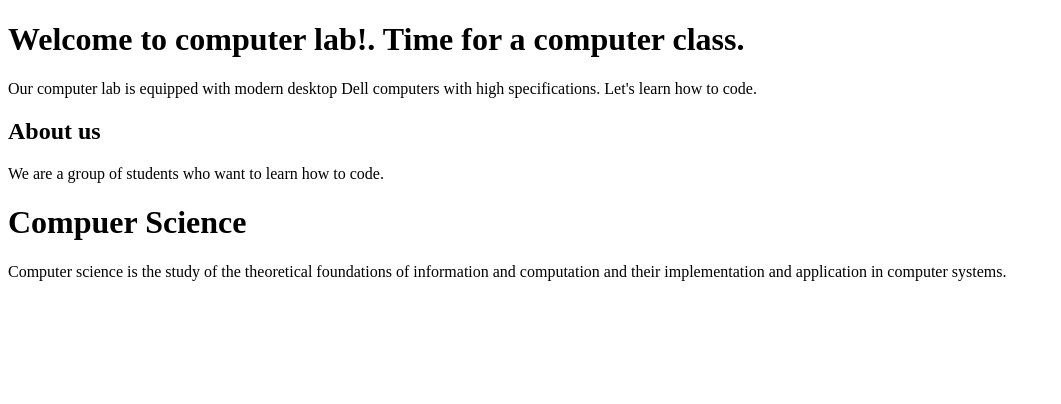
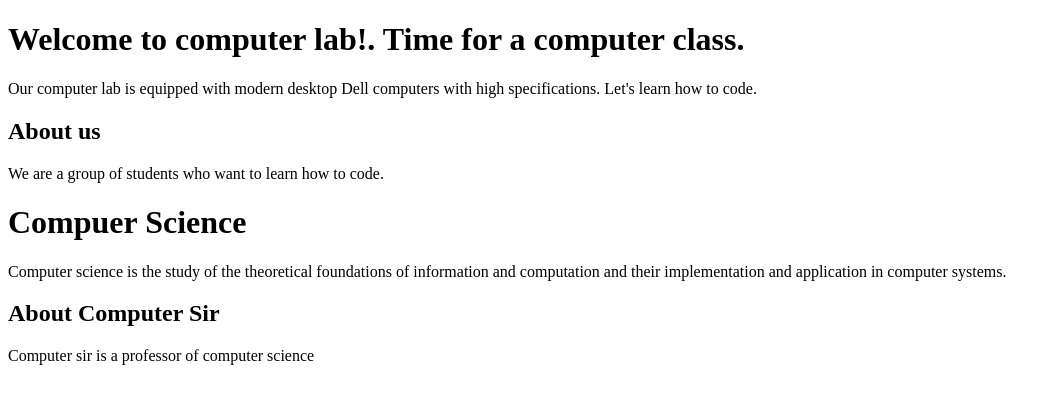
Before and after one commit to jayantigurung/Demo, a plain HTML site: page index.html in a window 1280 px wide. Shown: the whole page, without its empty margins (0-1061 px from the left). Drawn offline with Linux system fonts and the light colour scheme.

Commit message:
add text about computer sir

```diff
--- a/index.html
+++ b/index.html
@@ -14,5 +14,8 @@
  <p>We are a group of students who want to learn how to code.</p>
  <h1> Compuer Science</h1>
  <p>Computer science is the study of the theoretical foundations of information and computation and their implementation and application in computer systems. </p>
+<h2>About Computer Sir</h2>
+<!-- This paragraph contains information about computer sir -->
+<p>Computer sir is a professor of computer science</p>
 </body>
 </html>
```
